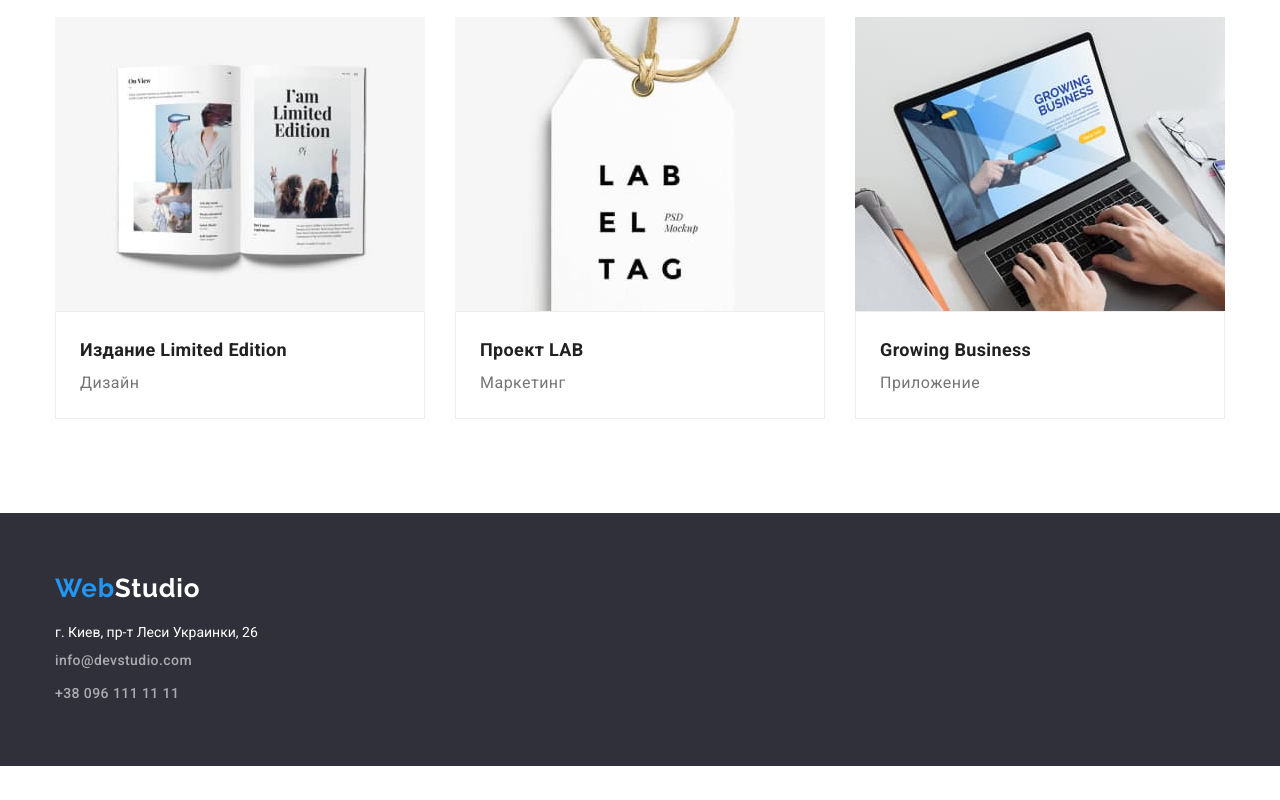
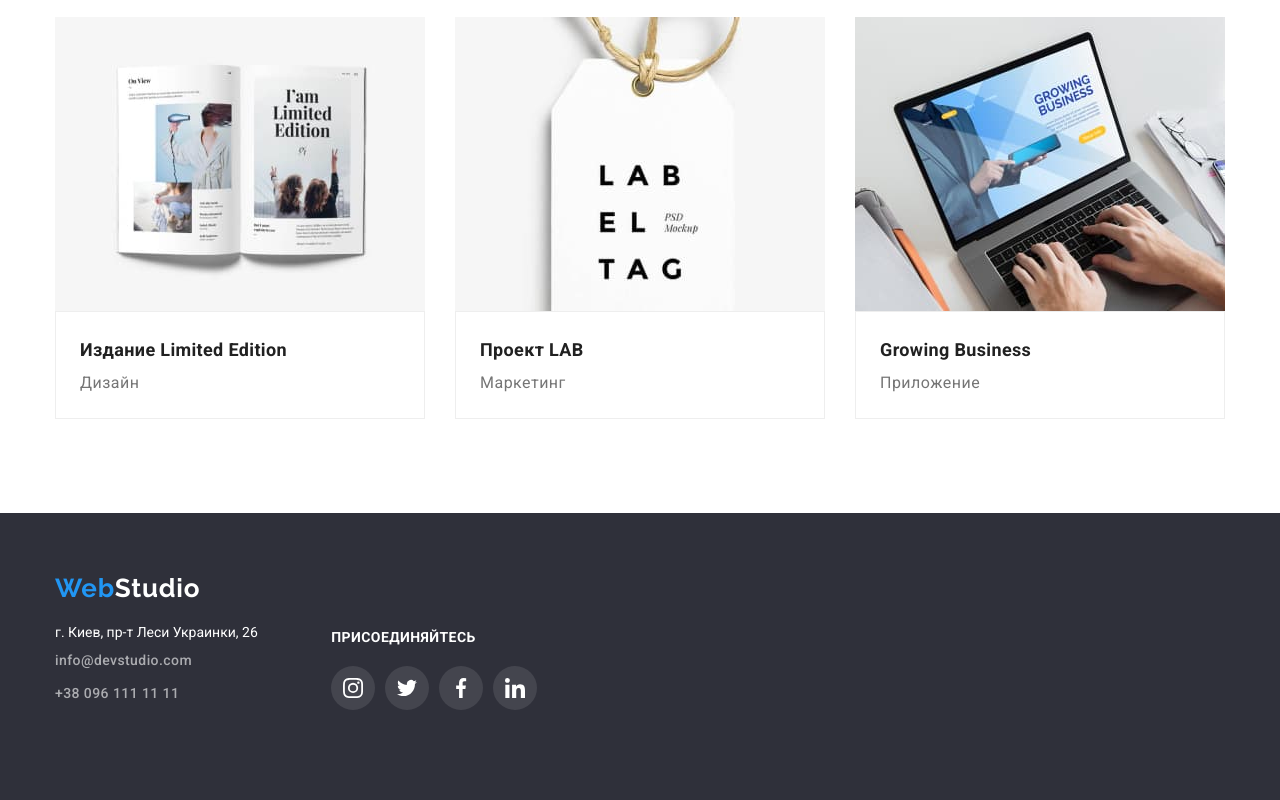
Before and after one commit to petroDavydov/goit-markup-hw-04, a plain HTML site: page portfolio.html in a window 1280 px wide. Shown: the part 1113-1913 px from the top of the page. Before the commit the page ends 1879 px from the top, so only its background shows below. Drawn offline with nearby package versions, Linux system fonts and the light colour scheme.

Commit message:
button, portfolio, footer & color add

```diff
--- a/css/style.css
+++ b/css/style.css
@@ -28,6 +28,8 @@
   --secondary-title-color: #fff;
   --footer-social-color: #fff;
   --footer-social-color-bg: rgba(255, 255, 255, 0.1);
+  --btn-portfolio-shadow: 0px 4px 4px rgba(0, 0, 0, 0.25);
+  --portfolio-card-shadow:0px 1px 1px rgba(0, 0, 0, 0.12), 0px 4px 4px rgba(0, 0, 0, 0.06), 1px 4px 6px rgba(0, 0, 0, 0.16);
 }
 
 html {
@@ -516,12 +518,14 @@ img {
   color: var(--main-color);
   border-radius: 4px;
   border-color: transparent;
+
 }
 
 .btn-portfolio:hover,
 .btn-portfolio:focus {
   color: var(--btn-color);
   background-color: var(--primary-color);
+  box-shadow: var(--btn-portfolio-shadow);
 }
 
 .portfolio-description:hover,
@@ -549,6 +553,11 @@ img {
 
 .portfolio-point {
   background-color: var(--btn-color);
+}
+
+.portfolio-point:hover,
+.portfolio-point:focus{
+	box-shadow: var(--portfolio-card-shadow);
 }
 
 .portfolio-info {
--- a/portfolio.html
+++ b/portfolio.html
@@ -250,6 +250,7 @@
           <span class="logo-web">Web</span>Studio</a
         >
 
+        <div class="footer-info">
           <ul class="footer-list">
             <li class="footer-list-item">
               <address class="address" id="address">
@@ -268,6 +269,44 @@
             </li>
           </ul>
         </div>
+
+        <div class="social">
+          <h4 class="social-title">присоединяйтесь</h4>
+          <ul class="social-list">
+            <li class="social-item">
+              <a href="" class="social-link fi-social-link">
+                <svg class="social-icon fi-social" width="20" height="20">
+                  <use href="./images/sprite.svg#icon-instagram"></use>
+                </svg>
+              </a>
+            </li>
+
+            <li class="social-item">
+              <a href="" class="social-link fi-social-link">
+                <svg class="social-icon fi-social" width="20" height="20">
+                  <use href="./images/sprite.svg#icon-twitter"></use>
+                </svg>
+              </a>
+            </li>
+
+            <li class="social-item">
+              <a href="" class="social-link fi-social-link">
+                <svg class="social-icon fi-social" width="20" height="20">
+                  <use href="./images/sprite.svg#icon-facebook"></use>
+                </svg>
+              </a>
+            </li>
+
+            <li class="social-item">
+              <a href="" class="social-link fi-social-link">
+                <svg class="social-icon fi-social" width="20" height="20">
+                  <use href="./images/sprite.svg#icon-linkedin"></use>
+                </svg>
+              </a>
+            </li>
+          </ul>
+        </div>
+      </div>
     </footer>
   </body>
 </html>
```
Lines whose indentation alone changed are shown as unchanged.
